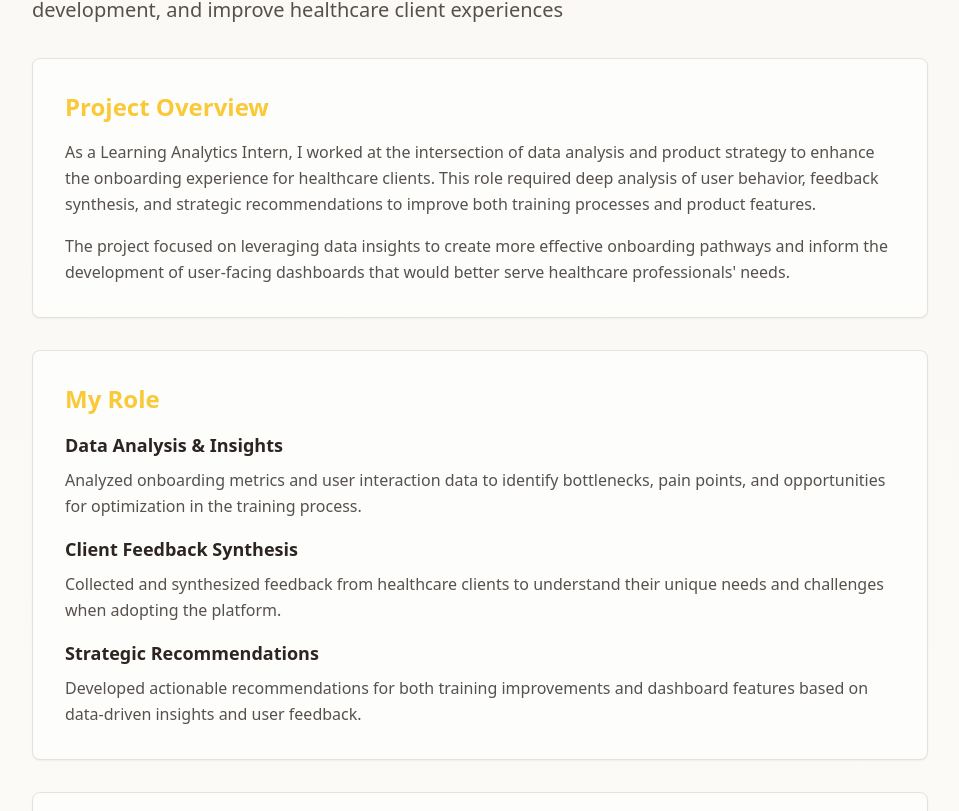
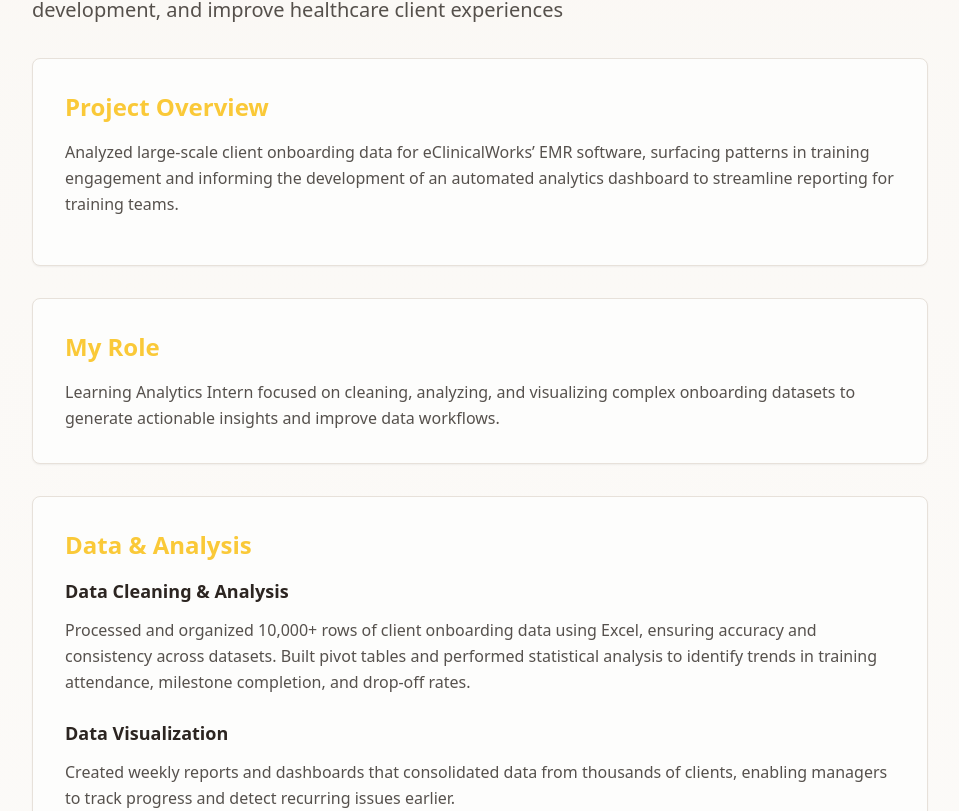
Before and after one commit to slee6390/sunny-outlook-portfolio, a React (Vite) app: page /projects/learning-analytics in a window 1280 px wide. Shown: the part 269-1080 px from the top of the page, without its empty margins (160-1119 px from the left). Built offline with nearby package versions, Linux system fonts and the light colour scheme; the HTML template or start-up script is replaced by a standard one.

Commit message:
Code edited in Lovable Code Editor

```diff
--- a/src/pages/LearningAnalytics.tsx
+++ b/src/pages/LearningAnalytics.tsx
@@ -43,14 +43,9 @@ const LearningAnalytics = () => {
             <Card className="p-8 shadow-soft">
               <h2 className="text-2xl font-bold text-primary mb-4">Project Overview</h2>
               <p className="text-foreground/80 leading-relaxed mb-4">
-                As a Learning Analytics Intern, I worked at the intersection of data analysis and product strategy
-                to enhance the onboarding experience for healthcare clients. This role required deep analysis of
-                user behavior, feedback synthesis, and strategic recommendations to improve both training processes
-                and product features.
-              </p>
-              <p className="text-foreground/80 leading-relaxed">
-                The project focused on leveraging data insights to create more effective onboarding pathways and
-                inform the development of user-facing dashboards that would better serve healthcare professionals' needs.
+                Analyzed large-scale client onboarding data for eClinicalWorks’ EMR software,
+                surfacing patterns in training engagement and informing the development of an automated
+                analytics dashboard to streamline reporting for training teams.
               </p>
             </Card>
 
@@ -58,48 +53,34 @@ const LearningAnalytics = () => {
               <h2 className="text-2xl font-bold text-primary mb-4">My Role</h2>
               <div className="space-y-4">
                 <div>
-                  <h3 className="text-lg font-semibold text-accent-foreground mb-2">Data Analysis & Insights</h3>
                   <p className="text-foreground/80 leading-relaxed">
-                    Analyzed onboarding metrics and user interaction data to identify bottlenecks, pain points,
-                    and opportunities for optimization in the training process.
-                  </p>
-                </div>
-                <div>
-                  <h3 className="text-lg font-semibold text-accent-foreground mb-2">Client Feedback Synthesis</h3>
-                  <p className="text-foreground/80 leading-relaxed">
-                    Collected and synthesized feedback from healthcare clients to understand their unique needs
-                    and challenges when adopting the platform.
-                  </p>
-                </div>
-                <div>
-                  <h3 className="text-lg font-semibold text-accent-foreground mb-2">Strategic Recommendations</h3>
-                  <p className="text-foreground/80 leading-relaxed">
-                    Developed actionable recommendations for both training improvements and dashboard features
-                    based on data-driven insights and user feedback.
+                    Learning Analytics Intern focused on cleaning, analyzing, and visualizing complex
+                    onboarding datasets to generate actionable insights and improve data workflows.
                   </p>
                 </div>
               </div>
             </Card>
 
             <Card className="p-8 shadow-soft">
-              <h2 className="text-2xl font-bold text-primary mb-4">Research & Development</h2>
+              <h2 className="text-2xl font-bold text-primary mb-4">Data & Analysis</h2>
               <div className="space-y-6">
                 <div>
                   <h3 className="text-lg font-semibold text-accent-foreground mb-3">
-                    Data Collection & Analysis
+                    Data Cleaning & Analysis
                   </h3>
                   <p className="text-foreground/80 leading-relaxed">
-                    Gathered and analyzed onboarding metrics, user interaction data, and client feedback to identify
-                    patterns and opportunities for improvement in the training process.
+                    Processed and organized 10,000+ rows of client onboarding data using Excel,
+                    ensuring accuracy and consistency across datasets. Built pivot tables and performed statistical
+                    analysis to identify trends in training attendance, milestone completion, and drop-off rates.
                   </p>
                 </div>
                 <div>
                   <h3 className="text-lg font-semibold text-accent-foreground mb-3">
-                    Client Feedback Integration
+                    Data Visualization
                   </h3>
                   <p className="text-foreground/80 leading-relaxed">
-                    Conducted feedback sessions with healthcare clients and synthesized insights to understand their
-                    unique challenges and requirements when adopting the platform.
+                   Created weekly reports and dashboards that consolidated data from thousands of clients, enabling
+                    managers to track progress and detect recurring issues earlier.
                   </p>
                 </div>
                 <div>
@@ -109,6 +90,15 @@ const LearningAnalytics = () => {
                   <p className="text-foreground/80 leading-relaxed">
                     Translated data insights and user feedback into actionable recommendations for both training
                     improvements and dashboard feature prioritization.
+                  </p>
+                </div>
+                <div>
+                  <h3 className="text-lg font-semibold text-accent-foreground mb-3">
+                    Cross-Functional Collaboration
+                  </h3>
+                  <p className="text-foreground/80 leading-relaxed">
+                    Partnered with the Data team to advise on an automated dashboard, providing input on data
+                    sources, visualization types, and UI improvements to ensure usability for training teams.
                   </p>
                 </div>
               </div>
```
